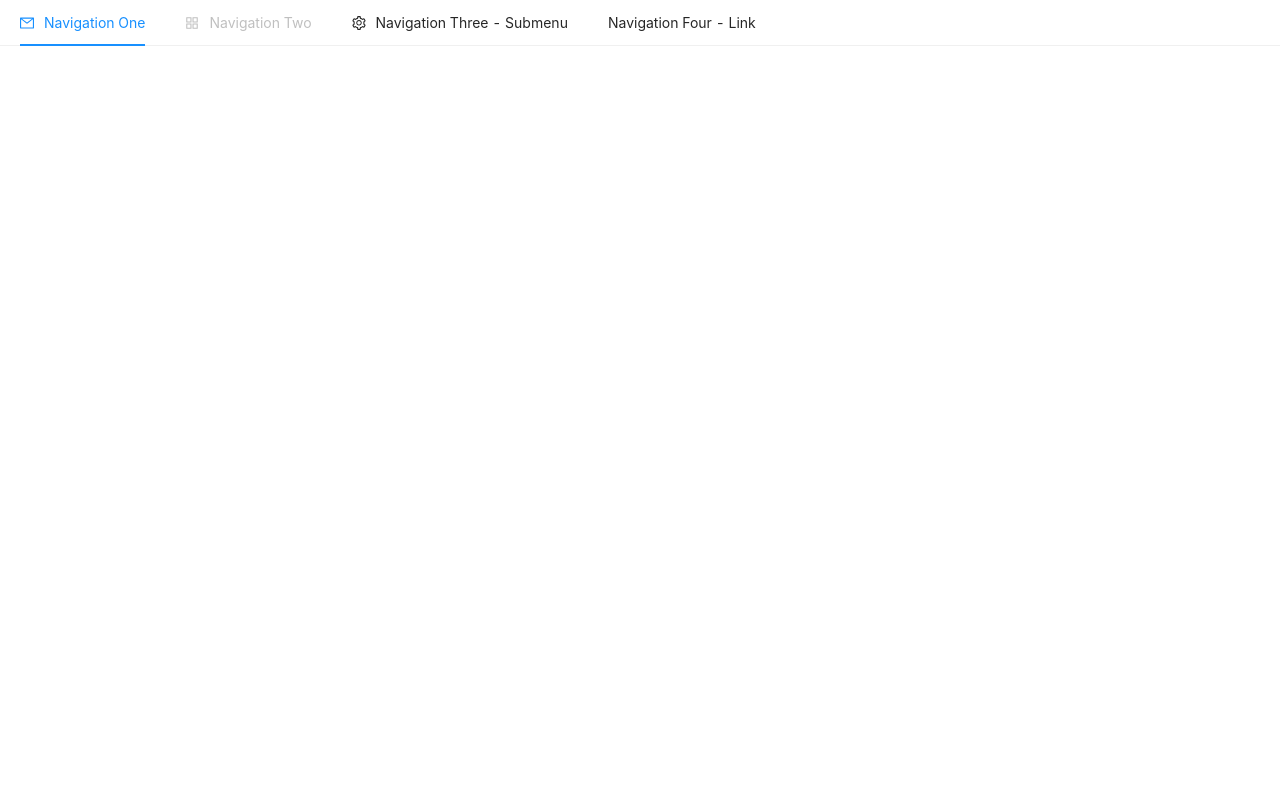
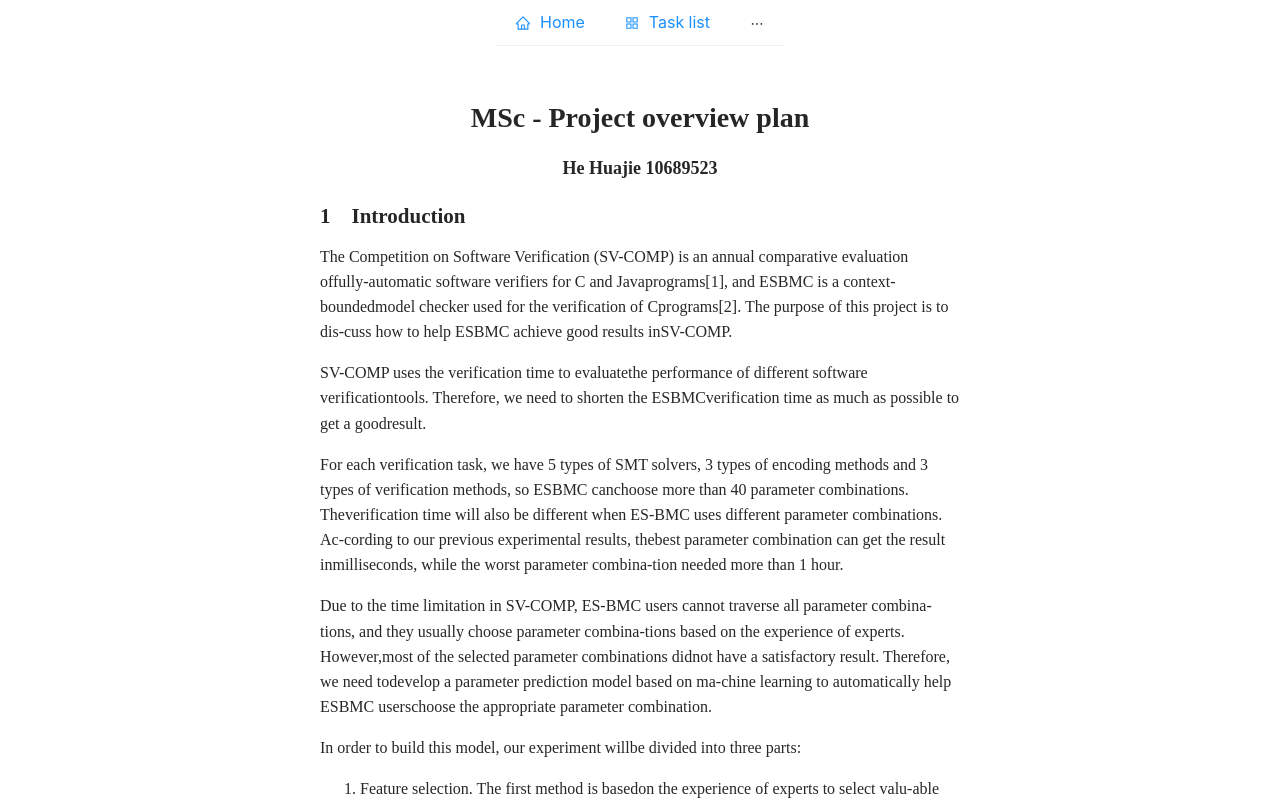
Before and after one commit to Grassgod/msc-web, a React (Create React App) app: page / in a window 1280 px wide. Shown: the top 800 px of the page. Built offline with nearby package versions, Linux system fonts and the light colour scheme.

Commit message:
add packages

```diff
--- a/package.json
+++ b/package.json
@@ -10,9 +10,11 @@
     "@types/node": "^12.0.0",
     "@types/react": "^17.0.0",
     "@types/react-dom": "^17.0.0",
+    "@types/react-router-dom": "^5.1.7",
     "antd": "^4.16.1",
     "react": "^17.0.2",
     "react-dom": "^17.0.2",
+    "react-router-dom": "^5.2.0",
     "react-scripts": "4.0.3",
     "typescript": "^4.1.2",
     "web-vitals": "^1.0.1"
--- a/src/Home/index.tsx
+++ b/src/Home/index.tsx
@@ -1,45 +1,26 @@
-import React, { Component } from 'react';
-import { Menu } from 'antd';
-import { MailOutlined, AppstoreOutlined, SettingOutlined } from '@ant-design/icons';
+import React from 'react';
+import './index.css';
+import PopPaper from '../components/POP'
+import Navigation from '../components/menu'
 
-const { SubMenu } = Menu;
+interface IState {
+    current: string
+}
 
-class Home extends Component<any, any> {
-    constructor(props: any) {
-        super(props)
+export default class Home extends React.Component<any, IState> {
+    constructor(props: IState) {
+        super(props);
         this.state = {
-            current: 'mail'
+          current: 'home',
         }
     }
 
     render() {
-        const { current } = this.state;
         return (
-            <Menu selectedKeys={[current]} mode="horizontal">
-                <Menu.Item key="mail" icon={<MailOutlined />}>
-                Navigation One
-                </Menu.Item>
-                <Menu.Item key="app" disabled icon={<AppstoreOutlined />}>
-                Navigation Two
-                </Menu.Item>
-                <SubMenu key="SubMenu" icon={<SettingOutlined />} title="Navigation Three - Submenu">
-                <Menu.ItemGroup title="Item 1">
-                    <Menu.Item key="setting:1">Option 1</Menu.Item>
-                    <Menu.Item key="setting:2">Option 2</Menu.Item>
-                </Menu.ItemGroup>
-                <Menu.ItemGroup title="Item 2">
-                    <Menu.Item key="setting:3">Option 3</Menu.Item>
-                    <Menu.Item key="setting:4">Option 4</Menu.Item>
-                </Menu.ItemGroup>
-                </SubMenu>
-                <Menu.Item key="alipay">
-                <a href="https://ant.design" target="_blank" rel="noopener noreferrer">
-                    Navigation Four - Link
-                </a>
-                </Menu.Item>
-            </Menu>
+            <div className="root_container">
+                <Navigation />
+                <PopPaper />
+            </div>
         )
     }
 }
-
-export default Home
```
Also changed, not shown: src/home/index.tsx (+15 -34 lines), src/home/index.css (line endings or trailing spaces), 1 other file (tests, documents, lock files or other folders).
